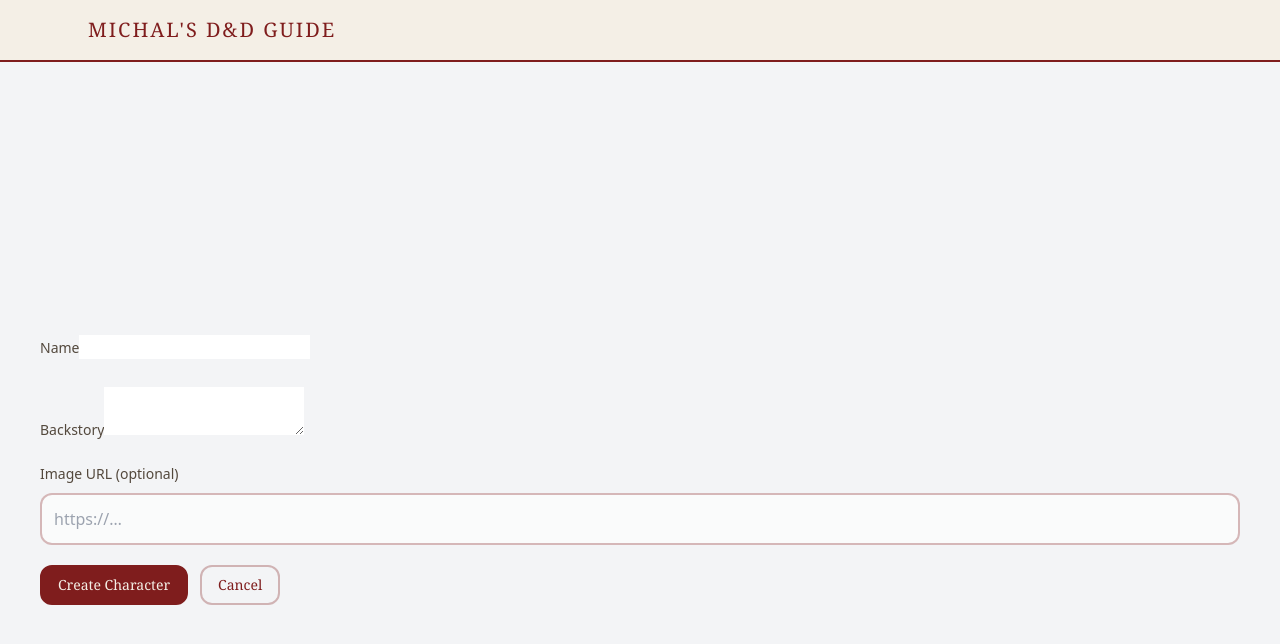
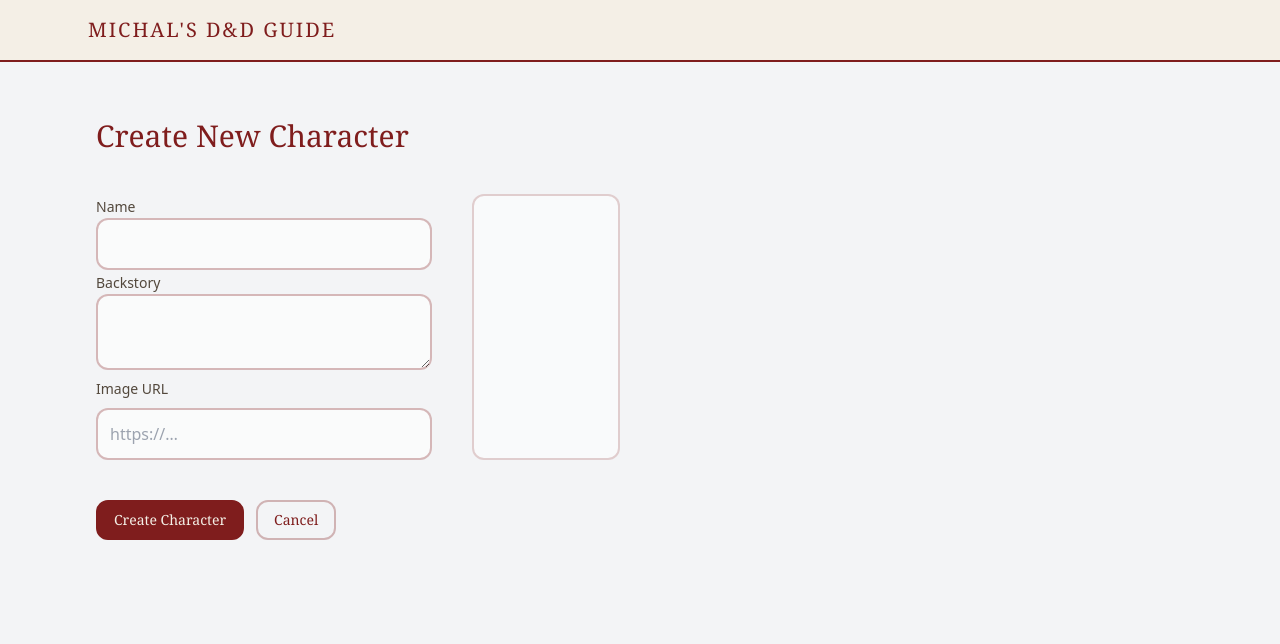
Before and after one commit to Lossmeril/michals-dnd-guide, a Next.js app: page /app/characters/new in a window 1280 px wide. Shown: the top 644 px of the page. Built offline with nearby package versions, Linux system fonts and the light colour scheme; no server answers.

Commit message:
feat (characters): characters browsing + ui components

```diff
--- a/app/app/characters/new/page.tsx
+++ b/app/app/characters/new/page.tsx
@@ -5,6 +5,12 @@ import { useRouter } from "next/navigation";
 import { supabaseBrowser } from "@/lib/supabase/browser";
 
 import type { Character, CharacterInsert } from "@/types/character";
+import { TextArea, TextInput } from "@/components/ui/inputs";
+import {
+  CharacterLayout,
+  CharacterLayoutBox,
+} from "@/components/layouts/character";
+import { AppPageLayout } from "@/components/layouts/base";
 
 const NewCharacterPage = () => {
   const router = useRouter();
@@ -73,22 +79,21 @@ const NewCharacterPage = () => {
   };
 
   return (
-    <main className="mx-auto w-full px-6 py-10">
+    <AppPageLayout title="Create New Character">
       <form onSubmit={handleCreate} className="mt-2 space-y-5">
-        <div className="space-y-2">
-          <label className="text-sm text-[#2b1d0e]/80">Name</label>
-          <input
+        <CharacterLayout>
+          <CharacterLayoutBox colspan={2} className="">
+            <TextInput
+              label="Name"
               value={character.name}
               onChange={(e) =>
                 setCharacter((c) => ({ ...c, name: e.target.value }))
               }
               required
+              error={null}
             />
-        </div>
-
-        <div className="space-y-2">
-          <label className="text-sm text-[#2b1d0e]/80">Backstory</label>
-          <textarea
+            <TextArea
+              label="Backstory"
               value={character.backstory ?? ""}
               onChange={(e) =>
                 setCharacter((c) => ({
@@ -97,13 +102,9 @@ const NewCharacterPage = () => {
                 }))
               }
             />
-        </div>
 
             <div className="space-y-2">
-          <label className="text-sm text-[#2b1d0e]/80">
-            Image URL (optional)
-          </label>
-          <input
+              <TextInput
                 className="w-full rounded-xl border-2 border-red-900/30 bg-white/60 p-3 text-[#2b1d0e] outline-none focus:border-red-900"
                 value={character.image_url ?? ""}
                 onChange={(e) =>
@@ -114,27 +115,40 @@ const NewCharacterPage = () => {
                 }
                 placeholder="https://…"
                 inputMode="url"
+                label="Image URL"
+                error={null}
               />
-
+            </div>
+          </CharacterLayoutBox>
+          <CharacterLayoutBox colspan={1} className="p-0">
+            <div className="overflow-hidden rounded-xl border-2 border-red-900/20 bg-white/50 w-full h-full">
               {character.image_url?.trim() ? (
-            <div className="mt-3 overflow-hidden rounded-xl border-2 border-red-900/20 bg-white/50">
-              {/* eslint-disable-next-line @next/next/no-img-element */}
+                /* eslint-disable-next-line @next/next/no-img-element */
                 <img
                   src={character.image_url ?? ""}
                   alt="Character preview"
-                className="h-56 w-full object-cover"
-                onError={() => setError("Could not load image from that URL.")}
+                  className="h-full w-full object-cover"
+                  onError={() =>
+                    setError("Could not load image from that URL.")
+                  }
                 />
+              ) : (
+                <></>
+              )}
             </div>
-          ) : null}
-        </div>
-
+          </CharacterLayoutBox>
+          <CharacterLayoutBox colspan={2}>
+            <></>
+          </CharacterLayoutBox>
+          <CharacterLayoutBox
+            colspan={6}
+            className="flex items-center justify-between"
+          >
             {error && (
               <div className="rounded-xl border-2 border-red-900/30 bg-white/60 p-3 text-sm text-red-900">
                 {error}
               </div>
             )}
-
             <div className="flex items-center gap-3">
               <button
                 type="submit"
@@ -152,8 +166,10 @@ const NewCharacterPage = () => {
                 Cancel
               </button>
             </div>
+          </CharacterLayoutBox>
+        </CharacterLayout>
       </form>
-    </main>
+    </AppPageLayout>
   );
 };
 
--- /dev/null
+++ b/app/app/characters/page.tsx
@@ -0,0 +1,96 @@
+"use client";
+
+import { useEffect, useState } from "react";
+import { supabaseBrowser } from "@/lib/supabase/browser";
+import type { DB_Character } from "@/types/character";
+
+import { AppPageLayout } from "@/components/layouts/base";
+import Link from "next/link";
+
+const CharactersPage = () => {
+  const [characters, setCharacters] = useState<DB_Character[]>([]);
+  const [loading, setLoading] = useState(true);
+  const [error, setError] = useState<string | null>(null);
+
+  useEffect(() => {
+    const loadCharacters = async () => {
+      const supabase = supabaseBrowser();
+
+      const { data, error } = await supabase
+        .from("characters")
+        .select("*")
+        .order("created_at", { ascending: false });
+
+      if (error) {
+        setError(error.message);
+      } else {
+        setCharacters(data ?? []);
+      }
+
+      setLoading(false);
+    };
+
+    loadCharacters();
+  }, []);
+
+  return (
+    <AppPageLayout title="Your Characters">
+      {loading && <p className="text-sm opacity-70">Loading characters…</p>}
+
+      {error && (
+        <div className="mt-4 rounded-xl border-2 border-red-900/30 bg-white/60 p-3 text-sm text-red-900">
+          {error}
+        </div>
+      )}
+
+      {!loading && !error && characters.length === 0 && (
+        <p className="mt-4 text-sm opacity-70">
+          You don’t have any characters yet.
+        </p>
+      )}
+
+      <section>
+        <table className="w-full">
+          <thead>
+            <tr className="border-b-2 border-red-900 p-2 text-left">
+              <th className="w-20">Image</th>
+              <th>Name</th>
+              <th>Edit</th>
+            </tr>
+          </thead>
+          <tbody>
+            {characters.map((character) => (
+              <tr
+                key={character.id}
+                className="w-full even:bg-[#F5EBD1] odd:bg-transparent p-2"
+              >
+                <td className="">
+                  <div className="overflow-hidden bg-white/50 w-16 h-16">
+                    {character.image_url?.trim() ? (
+                      /* eslint-disable-next-line @next/next/no-img-element */
+                      <img
+                        src={character.image_url}
+                        alt={character.name}
+                        className="object-cover w-full h-full"
+                      />
+                    ) : (
+                      <div className="flex items-center justify-center w-full h-full text-sm text-[#2b1d0e]/50">
+                        No Image
+                      </div>
+                    )}
+                  </div>
+                </td>
+                <td>{character.name}</td>
+                <td>
+                  <Link href={`/characters/${character.id}`}>Edit</Link>
+                </td>
+              </tr>
+            ))}
+          </tbody>
+        </table>
+      </section>
+    </AppPageLayout>
+  );
+};
+
+export default CharactersPage;
--- /dev/null
+++ b/components/layouts/base.tsx
@@ -0,0 +1,18 @@
+interface AppPageLayoutProps {
+  title: string;
+  className?: string;
+  children: React.ReactNode;
+}
+
+export const AppPageLayout: React.FC<AppPageLayoutProps> = ({
+  title,
+  className = "",
+  children,
+}) => {
+  return (
+    <main className={`w-full min-h-screen px-20 py-10 ${className}`}>
+      <h1 className="text-3xl mb-10 font-serif text-red-900">{title}</h1>
+      {children}
+    </main>
+  );
+};
--- /dev/null
+++ b/components/layouts/character.tsx
@@ -0,0 +1,41 @@
+interface CharacterLayoutBoxProps {
+  colspan?: number;
+  rowspan?: number;
+
+  className?: string;
+
+  children: React.ReactNode;
+}
+
+export const CharacterLayoutBox: React.FC<CharacterLayoutBoxProps> = ({
+  colspan = 1,
+  rowspan = 1,
+  className = "",
+  children,
+}) => {
+  return (
+    <div
+      className={`${className}`}
+      style={{
+        gridColumn: `span ${colspan} / span ${colspan}`,
+        gridRow: `span ${rowspan} / span ${rowspan}`,
+      }}
+    >
+      {children}
+    </div>
+  );
+};
+
+interface CharacterLayoutProps {
+  className?: string;
+  children: React.ReactNode;
+}
+
+export const CharacterLayout: React.FC<CharacterLayoutProps> = ({
+  className = "",
+  children,
+}) => {
+  return (
+    <div className={`grid grid-cols-6 gap-10 ${className}`}>{children}</div>
+  );
+};
--- /dev/null
+++ b/components/ui/inputs.tsx
@@ -0,0 +1,45 @@
+interface TextInputProps extends React.InputHTMLAttributes<HTMLInputElement> {
+  label: string;
+  error?: string | null;
+}
+
+export const TextInput: React.FC<TextInputProps> = ({
+  label,
+  error = null,
+  ...props
+}) => {
+  return (
+    <>
+      <label className="text-sm text-[#2b1d0e]/80">{label}</label>
+      {error && <p className="mb-1 text-sm text-red-900">{error}</p>}
+      <input
+        className="w-full rounded-xl border-2 border-red-900/30 bg-white/60 p-3 text-[#2b1d0e] outline-none focus:border-red-900"
+        style={{ border: error ? "red" : "" }}
+        {...props}
+      />
+    </>
+  );
+};
+
+interface TextAreaProps extends React.TextareaHTMLAttributes<HTMLTextAreaElement> {
+  label: string;
+  error?: string | null;
+}
+
+export const TextArea: React.FC<TextAreaProps> = ({
+  label,
+  error = null,
+  ...props
+}) => {
+  return (
+    <>
+      <label className="text-sm text-[#2b1d0e]/80">{label}</label>
+      {error && <p className="mb-1 text-sm text-red-900">{error}</p>}
+      <textarea
+        className="w-full rounded-xl border-2 border-red-900/30 bg-white/60 p-3 text-[#2b1d0e] outline-none focus:border-red-900"
+        style={{ border: error ? "red" : "" }}
+        {...props}
+      />
+    </>
+  );
+};
```
Lines whose indentation alone changed are shown as unchanged.
